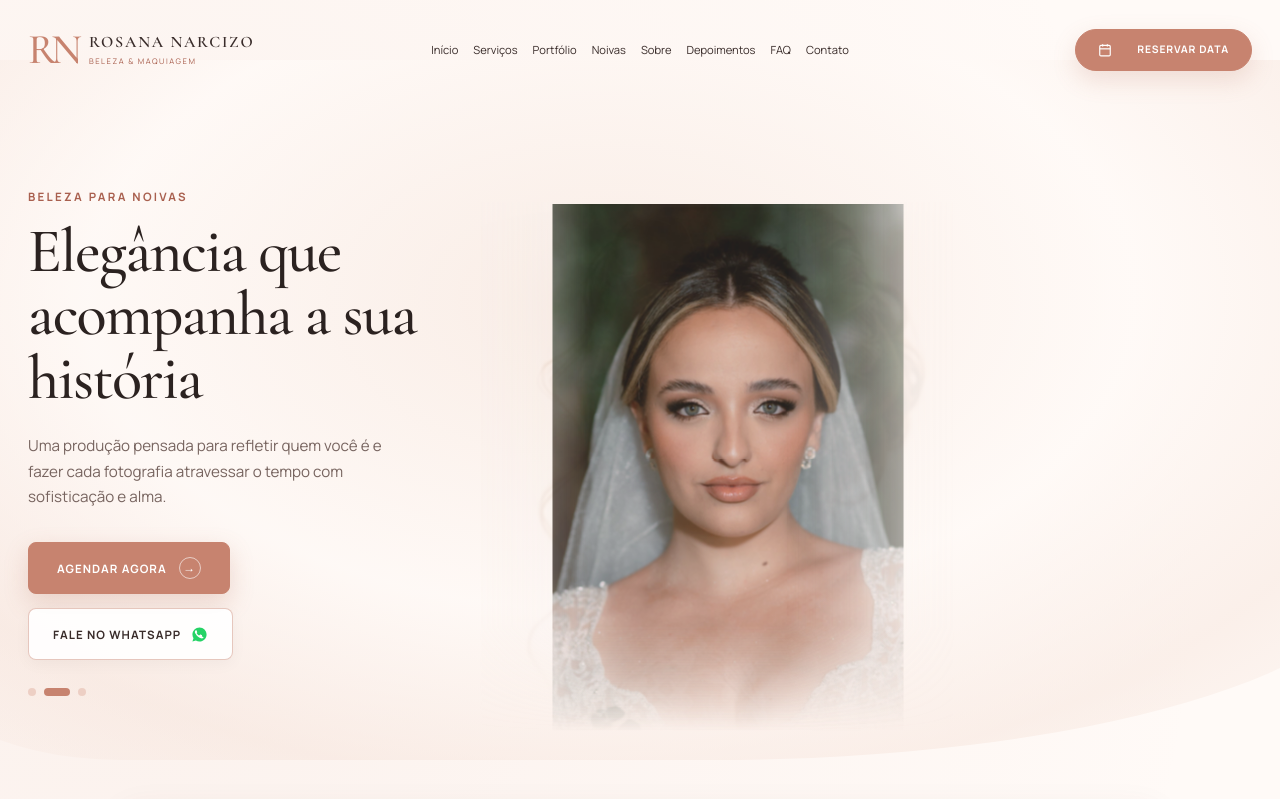
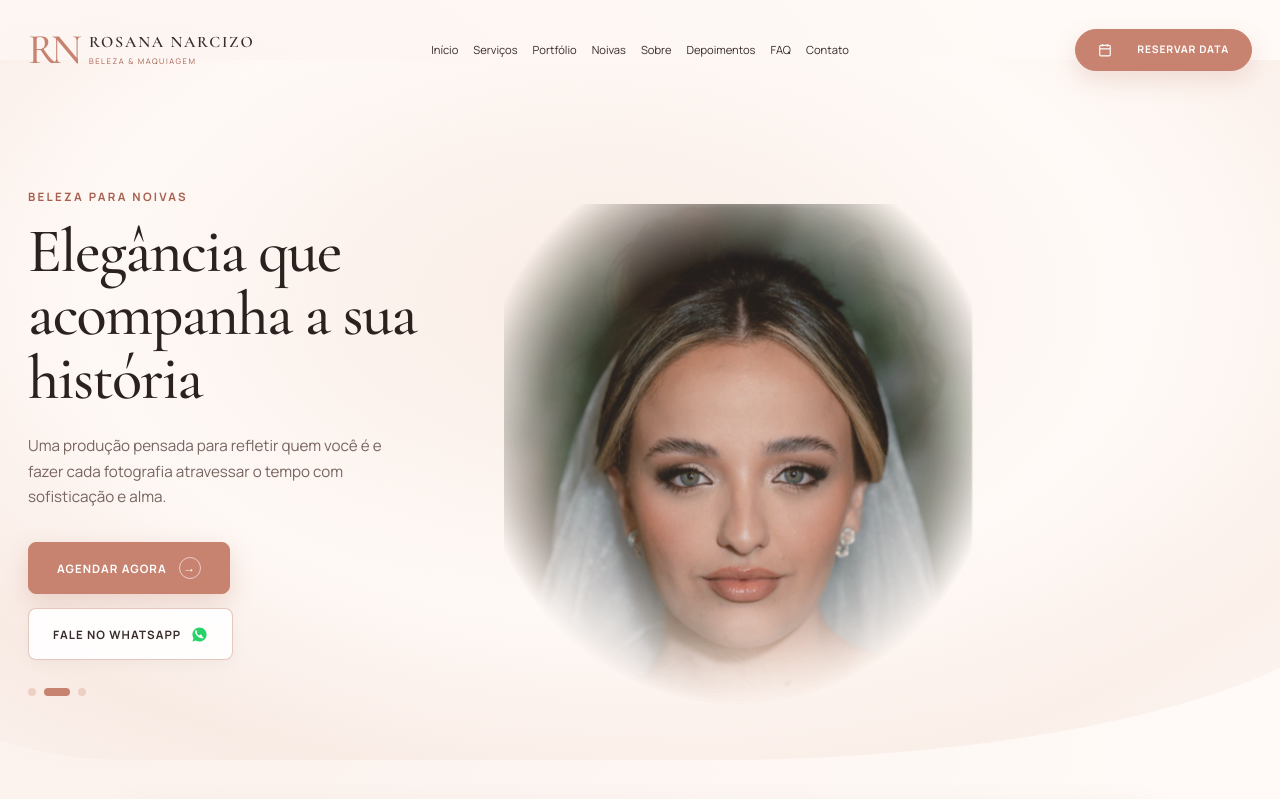
Before and after one commit to eudavizinps/Projeto-Rosana-Narcizo, an Angular app: page / in a window 1280 px wide. Shown: the top 799 px of the page. Built offline with nearby package versions, Linux system fonts and the light colour scheme.

Commit message:
fix(responsivo): ajustar hero para mobile, tablet e desktop; corrigir titulos e foto sem moldura

```diff
--- a/src/styles.scss
+++ b/src/styles.scss
@@ -619,7 +619,7 @@ main { display: block; overflow: visible; }
   .trust-strip { grid-template-columns: repeat(2, 1fr); margin-top: 24px; }
   .trust-item:nth-child(2) { border-right: 0; }
   .trust-item:nth-child(1), .trust-item:nth-child(2) { border-bottom: 1px solid rgba(200, 140, 122, 0.2); }
-  .services-section,.process-section,.portfolio-section,.about-section,.agenda-section,.testimonials-section,.faq-section { display: block; padding-block: 72px; }.compact-lead { max-width: 500px; margin-bottom: 32px; }.compact-lead h2 br { display: none; }
+  .services-section,.process-section,.portfolio-section,.about-section,.agenda-section,.testimonials-section,.faq-section { display: block; padding-block: 72px; }.compact-lead { max-width: 500px; margin-bottom: 32px; }
   .service-grid { display: grid; grid-template-columns: repeat(2,1fr); gap: 12px; overflow: visible; }.service-card { min-width: 0; min-height: 220px; border: 1px solid var(--line) !important; border-radius: 16px !important; }.service-card:nth-child(odd)::after { display: none; }
   .process-line { grid-template-columns: repeat(5,160px); overflow-x: auto; scroll-snap-type: x mandatory; padding-bottom: 16px; }.process-line::before { right: auto; width: 650px; }.process-step { scroll-snap-align: center; }.process-step p { display: block; }
   .portfolio-section::before { border-radius: 30px; }.portfolio-track { grid-auto-columns: 42%; }.portfolio-track figure { height: 320px; }
@@ -639,7 +639,7 @@ main { display: block; overflow: visible; }
   .hero-copy h1 { font-size: clamp(2.55rem, 13vw, 3.5rem); overflow-wrap: anywhere; }
   .hero-visual { height: 420px; }
   .hero-image-stage { height: 400px; max-width: 340px; }
-  .hero-image { border-radius: 200px 200px 150px 150px; }
+
   .budget-card { border-radius: 22px; padding: 20px 16px; }
   .estimate strong { font-size: 1.7rem; }
   .trust-strip { grid-template-columns: 1fr; margin-top: 20px; }
@@ -671,7 +671,7 @@ main { display: block; overflow: visible; }
 }
 
 /* Carrossel de fundo total (desktop): imagem ocupa todo o hero, texto e card sobrepostos */
-@media (min-width: 821px) {
+@media (min-width: 1100px) {
   .hero-visual { position: absolute; inset: 0; height: auto; width: 100%; z-index: 1; display: block; }
   .hero-curve-accent { display: none; }
   .hero-image-stage { position: absolute; inset: 0; width: 100%; max-width: none; height: 100%; }
@@ -690,7 +690,7 @@ main { display: block; overflow: visible; }
   .hero-nav-arrow.next { right: 360px; }
 }
 
-@media (min-width: 821px) {
+@media (min-width: 1100px) {
   .hero-image-stage { inset: 96px 0 40px; height: auto; }
   .hero-image {
     object-fit: contain;
@@ -707,3 +707,52 @@ main { display: block; overflow: visible; }
 .budget-modal .budget-card { background: #fffdfb; }
 .budget-close { position: absolute; top: 10px; right: 14px; z-index: 5; width: 34px; height: 34px; border: 0; border-radius: 50%; background: transparent; color: var(--rose-dark); font-size: 1.7rem; line-height: 1; cursor: pointer; }
 .budget-close:hover { background: rgba(200, 140, 122, 0.15); }
+
+
+/* Desktop largo: foto com proporção natural, centralizada à direita do texto e esmaecida nas bordas */
+@media (min-width: 1100px) {
+  .hero-image-stage { inset: 96px 0 40px; }
+  .hero-image {
+    inset: 0 auto 0 max(64%, 790px);
+    height: 100%;
+    width: auto;
+    aspect-ratio: 900 / 1012;
+    margin-left: -313px;
+    object-fit: cover;
+    object-position: center top;
+    -webkit-mask-image: radial-gradient(ellipse 62% 64% at 50% 46%, #000 58%, transparent 100%);
+    mask-image: radial-gradient(ellipse 62% 64% at 50% 46%, #000 58%, transparent 100%);
+    -webkit-mask-composite: source-over;
+    mask-composite: add;
+  }
+}
+
+/* Tablet (821px a 1099px): layout empilhado, igual ao mobile, com foto grande */
+@media (min-width: 821px) and (max-width: 1099px) {
+  .hero { padding-top: 96px; min-height: auto; }
+  .hero-shell { display: flex; flex-direction: column; align-items: center; gap: 0; text-align: center; min-height: 0; }
+  .hero-copy { padding: 40px 0 20px; }
+  .hero-copy h1 { max-width: 760px; margin-inline: auto; font-size: clamp(3rem, 7vw, 4.6rem); }
+  .hero-copy > p { margin-inline: auto; max-width: 560px; }
+  .hero-actions, .hero-indicators { justify-content: center; }
+  .hero-visual { position: relative; inset: auto; width: 100%; height: 600px; margin-top: 10px; display: flex; }
+  .hero-image-stage { position: relative; inset: auto; width: 100%; max-width: 480px; height: 590px; margin: 0 auto; }
+  .hero-image { position: absolute; inset: 0; width: 100%; height: 100%; object-fit: cover; object-position: center top; }
+  .trust-strip { grid-template-columns: repeat(2, 1fr); margin-top: 24px; }
+  .trust-item:nth-child(2) { border-right: 0; }
+  .trust-item:nth-child(1), .trust-item:nth-child(2) { border-bottom: 1px solid rgba(200, 140, 122, 0.2); }
+}
+
+/* Esmaecimento suave das bordas da foto do hero em todos os tamanhos */
+@media (min-width: 1100px) {
+  .hero-image {
+    -webkit-mask-image: radial-gradient(ellipse 56% 53% at 50% 42%, #000 60%, transparent 100%);
+    mask-image: radial-gradient(ellipse 56% 53% at 50% 42%, #000 60%, transparent 100%);
+  }
+}
+@media (max-width: 1099px) {
+  .hero-image {
+    -webkit-mask-image: radial-gradient(ellipse 60% 58% at 50% 44%, #000 62%, transparent 100%);
+    mask-image: radial-gradient(ellipse 60% 58% at 50% 44%, #000 62%, transparent 100%);
+  }
+}
```
